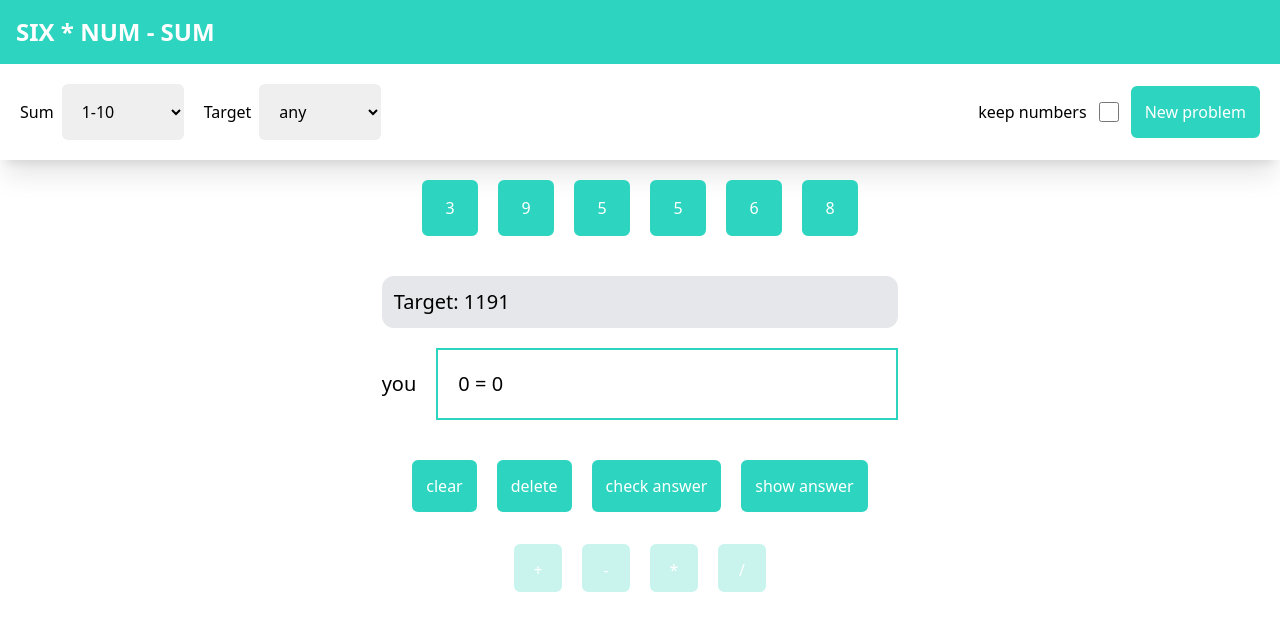
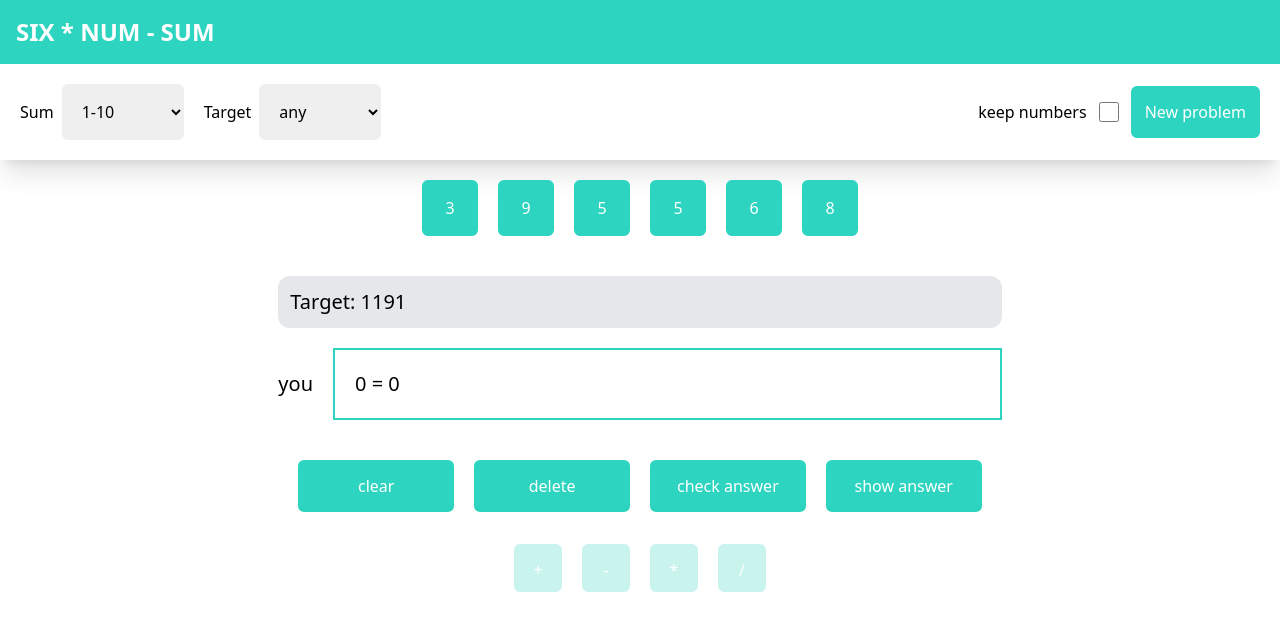
Before and after one commit to chris434/six-num-sum, a SvelteKit app: page / in a window 1280 px wide. Both pictures are taken after a click on the button "New problem". Shown: the top 630 px of the page. Built offline with nearby package versions, Linux system fonts and the light colour scheme.

Commit message:
refactor: operator buttons sticky

```diff
--- a/src/components/FunctionButtons.svelte
+++ b/src/components/FunctionButtons.svelte
@@ -15,7 +15,7 @@ $: if(!$problem.answerHasBeenShown) toggleAnswer=false
 
 </script>
 
-<section class="flex justify-center gap-5 p-5">
+<section class="grid grid-cols-2 lg:grid-cols-4 w-full lg:text-nowrap gap-5 p-5">
 <Button onclick={clearSum}>clear</Button>
 <Button onclick={deleteLast}>delete</Button>
 <Button onclick={checkAnswer}>check answer</Button>
--- a/src/components/operatorButtons.svelte
+++ b/src/components/operatorButtons.svelte
@@ -10,9 +10,11 @@
 
 </script>
 
-<section class="flex  justify-center gap-5 p-3  rounded-lg {disabled?'opacity-25':''}">
-
-    {#each OPERATORS as operator }
+<section class="flex justify-center  items-start shadow-2xl lg:shadow-none w-full sticky lg:static bottom-0 bg-white   p-3  rounded-lg">
+<div class=" flex gap-5 {disabled?'opacity-25':''}">
+     {#each OPERATORS as operator }
         <Button {disabled}  onclick={()=> addToSum({action:'operator',value:operator})} className="w-12 h-12">{operator}</Button>
     {/each}
+</div>
+
 </section>
--- a/src/routes/+page.svelte
+++ b/src/routes/+page.svelte
@@ -18,15 +18,15 @@
 <div class="flex justify-center p-5 ">
   <NumberButtons/>
 </div>
-<div class="flex items-center p-5 flex-col">
-  <div class="lg:w-5/12 md:w-7/12 sm:w-8/12 w-full  ">
+<div class="flex items-center p-5 pb-0 flex-col relative ">
+  <div class="lg:w-7/12 md:w-7/12 sm:w-8/12 w-full  ">
   <TargetBar/>
         <SumBar/>
         {#if toggleAnswer&& $problem.answerHasBeenShown}
         <AnswerBar/>
         {/if}
         <FunctionButtons bind:toggleAnswer/>
-      <OperatorButtons/>
 </div>
 </div>
+    <OperatorButtons/>
 {/if}
```
Also changed, not shown: src/utils/math.ts (line endings or trailing spaces).
